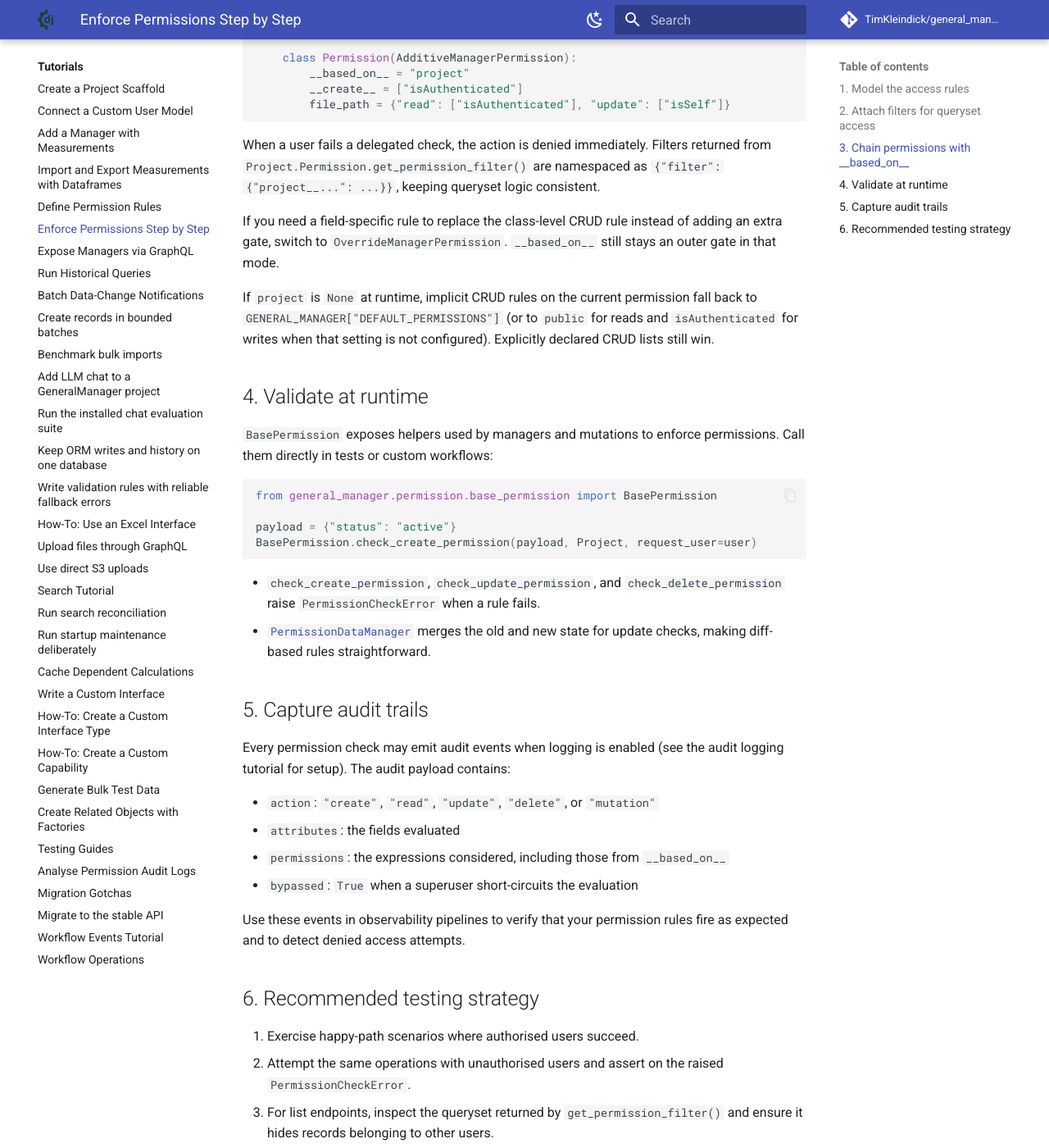
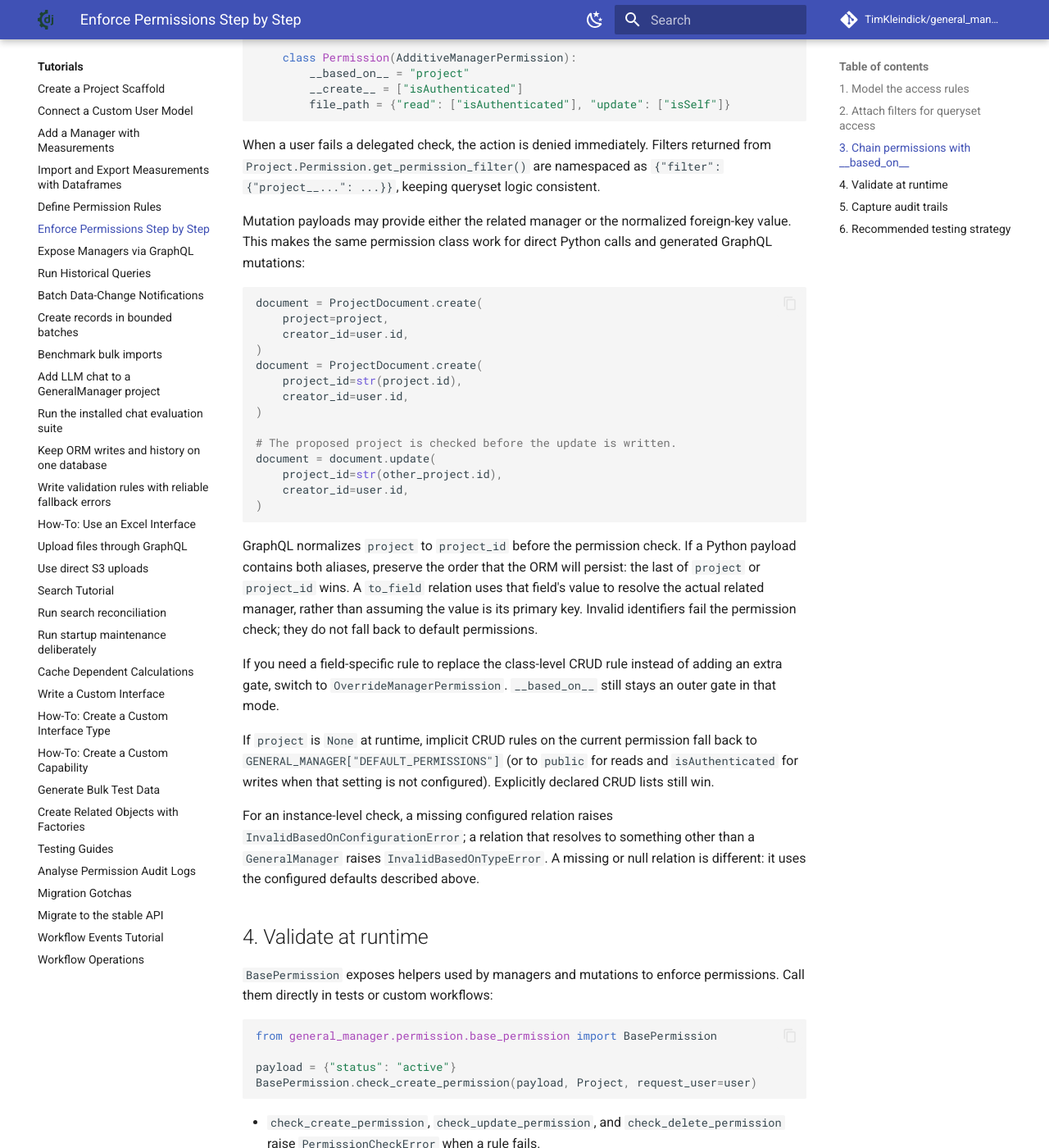
Before and after one commit to TimKleindick/general_manager, an MkDocs documentation site: the page built from docs/howto/permission_walkthrough.md, in a window 1280 px wide and 1400 px high, scrolled down 3112 px. Shown: the whole window at 82% size. Built offline with MkDocs 1.6.1 and Material for MkDocs 9.7.7, drawn with Linux system fonts in a browser that asks for light colours; comment, search, counter and statistics services are not loaded.

Commit message:
docs: document recent public API changes

````diff
--- a/docs/howto/permission_walkthrough.md
+++ b/docs/howto/permission_walkthrough.md
@@ -137,12 +137,45 @@ class ProjectDocument(GeneralManager):
 
 When a user fails a delegated check, the action is denied immediately. Filters returned from `Project.Permission.get_permission_filter()` are namespaced as `{"filter": {"project__...": ...}}`, keeping queryset logic consistent.
 
+Mutation payloads may provide either the related manager or the normalized
+foreign-key value. This makes the same permission class work for direct Python
+calls and generated GraphQL mutations:
+
+```python
+document = ProjectDocument.create(
+    project=project,
+    creator_id=user.id,
+)
+document = ProjectDocument.create(
+    project_id=str(project.id),
+    creator_id=user.id,
+)
+
+# The proposed project is checked before the update is written.
+document = document.update(
+    project_id=str(other_project.id),
+    creator_id=user.id,
+)
+```
+
+GraphQL normalizes `project` to `project_id` before the permission check. If a
+Python payload contains both aliases, preserve the order that the ORM will
+persist: the last of `project` or `project_id` wins. A `to_field` relation uses
+that field's value to resolve the actual related manager, rather than assuming
+the value is its primary key. Invalid identifiers fail the permission check;
+they do not fall back to default permissions.
+
 If you need a field-specific rule to replace the class-level CRUD rule instead of adding an extra gate, switch to `OverrideManagerPermission`. `__based_on__` still stays an outer gate in that mode.
 
 If `project` is `None` at runtime, implicit CRUD rules on the current
 permission fall back to `GENERAL_MANAGER["DEFAULT_PERMISSIONS"]` (or to
 `public` for reads and `isAuthenticated` for writes when that setting is not
 configured). Explicitly declared CRUD lists still win.
+
+For an instance-level check, a missing configured relation raises
+`InvalidBasedOnConfigurationError`; a relation that resolves to something
+other than a `GeneralManager` raises `InvalidBasedOnTypeError`. A missing or
+null relation is different: it uses the configured defaults described above.
 
 ## 4. Validate at runtime
 
````
Also changed, not shown: docs/api/permission.md (+60 -0 lines), docs/examples/permission_cookbook.md (+35 -0 lines).
